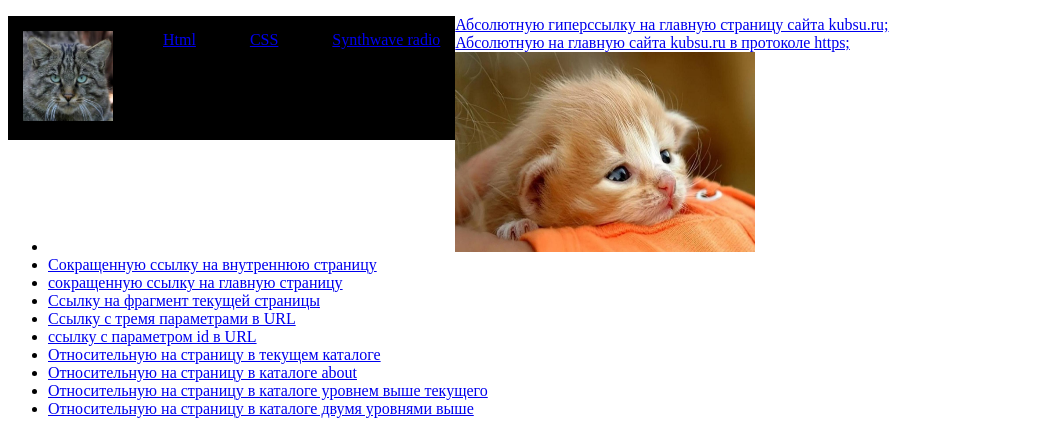
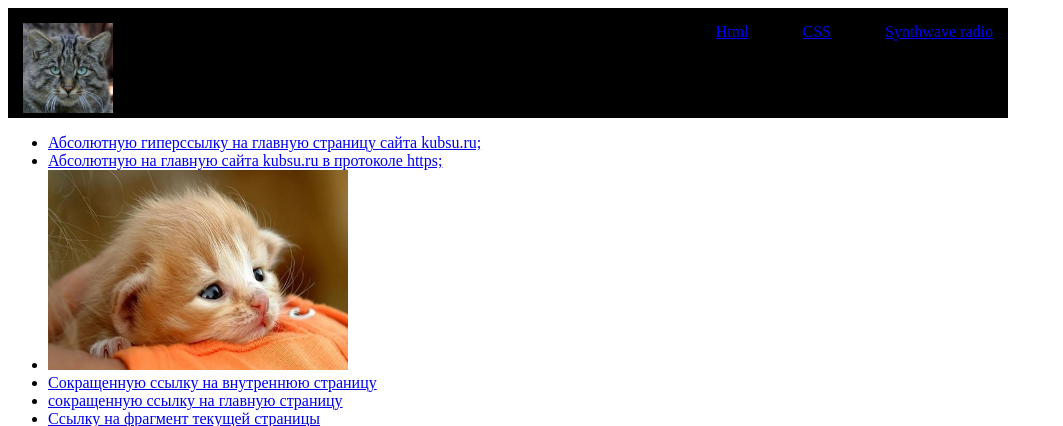
Before and after one commit to PavelReiman/PavelReiman.github.io, a PHP site: page /Two_lessons/index.html in a window 1280 px wide. Shown: the top 426 px of the page, without its empty margins (0-1063 px from the left). Run offline with PHP 8.4, Linux system fonts and the light colour scheme.

Commit message:
Update style.css

```diff
--- a/Two_lessons/style.css
+++ b/Two_lessons/style.css
@@ -4,7 +4,6 @@
 	align-items: center;
 	padding: 15px 15px;
 	box-sizing: border-box;
-	float: inline-start;
 	border-radius: 50;
 	background: rgb(0, 0, 0);
 }
```
